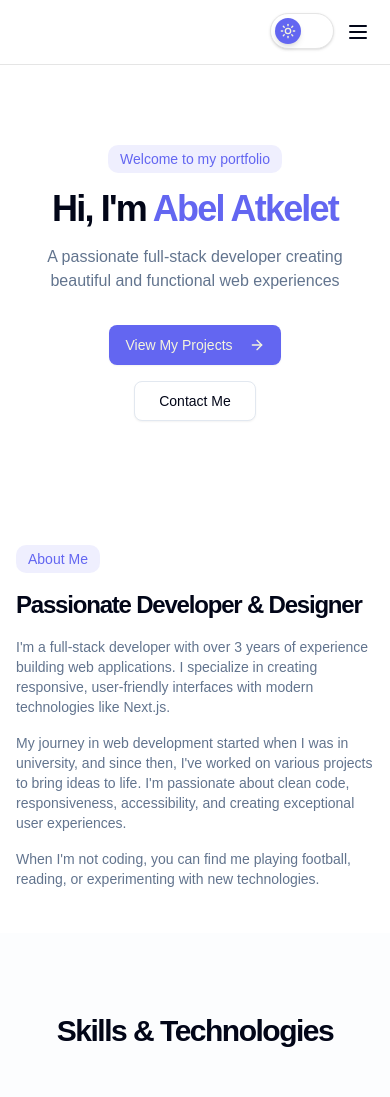
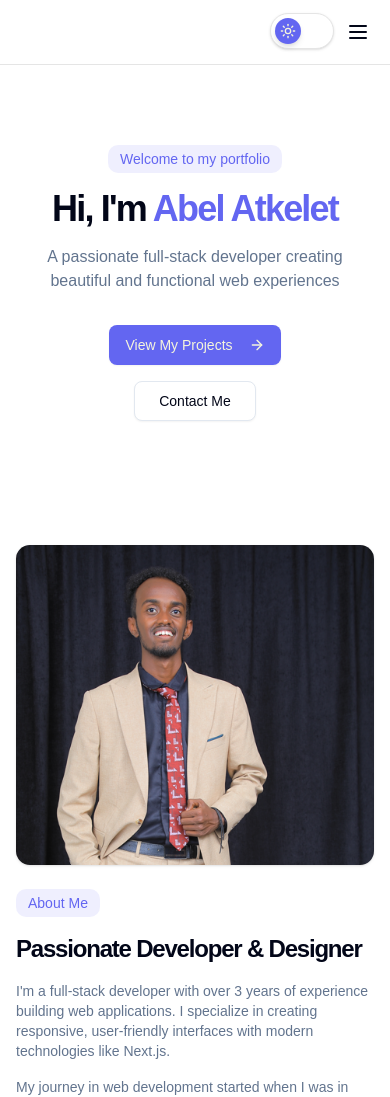
Before and after one commit to abelxo19/porifolio-site, a Next.js app: page / in a window 390 px wide. Shown: the top 1097 px of the page. Built offline with nearby package versions, Linux system fonts and the light colour scheme; no server answers.

Commit message:
Update about section with responsive hero image

```diff
--- a/components/about.tsx
+++ b/components/about.tsx
@@ -2,6 +2,7 @@
 
 import { useEffect, useState } from "react";
 import { motion } from "framer-motion";
+import Image from "next/image";
 
 export default function About() {
   const [isVisible, setIsVisible] = useState(false);
@@ -27,22 +28,22 @@ export default function About() {
     <section id="about" className="py-11 md:py-20">
       <div className="container px-4 md:px-6">
         <div className="grid gap-6 lg:grid-cols-2 lg:gap-12 items-center">
-          {/* 3D Effect Image
           <motion.div
-            className="relative md:h-[400px] overflow-hidden rounded-3xl transition-all duration-70"
+            className="relative min-h-[320px] overflow-hidden rounded-xl bg-secondary/40 shadow-sm md:min-h-[430px]"
             initial={{ opacity: 0, x: -10 }}
             animate={{ opacity: isVisible ? 1 : 0, x: isVisible ? 0 : -10 }}
             whileHover={{ rotateY: 10, rotateX: 10, scale: 1.05 }}
             transition={{ duration: 0.5 }}
           >
             <Image
-              src="/profile.jpg"
-              alt="Profile"
-              width={400}
-              height={400}
-              className="hidden md:block md:ml-16"
+              src="/hero.png"
+              alt="Abel Atkelet"
+              fill
+              sizes="(min-width: 1024px) 50vw, 100vw"
+              className="object-cover object-center"
+              priority
             />
-          </motion.div> */}
+          </motion.div>
 
           {/* About Content */}
           <motion.div
```
Also changed, not shown: public/hero.png (added).
